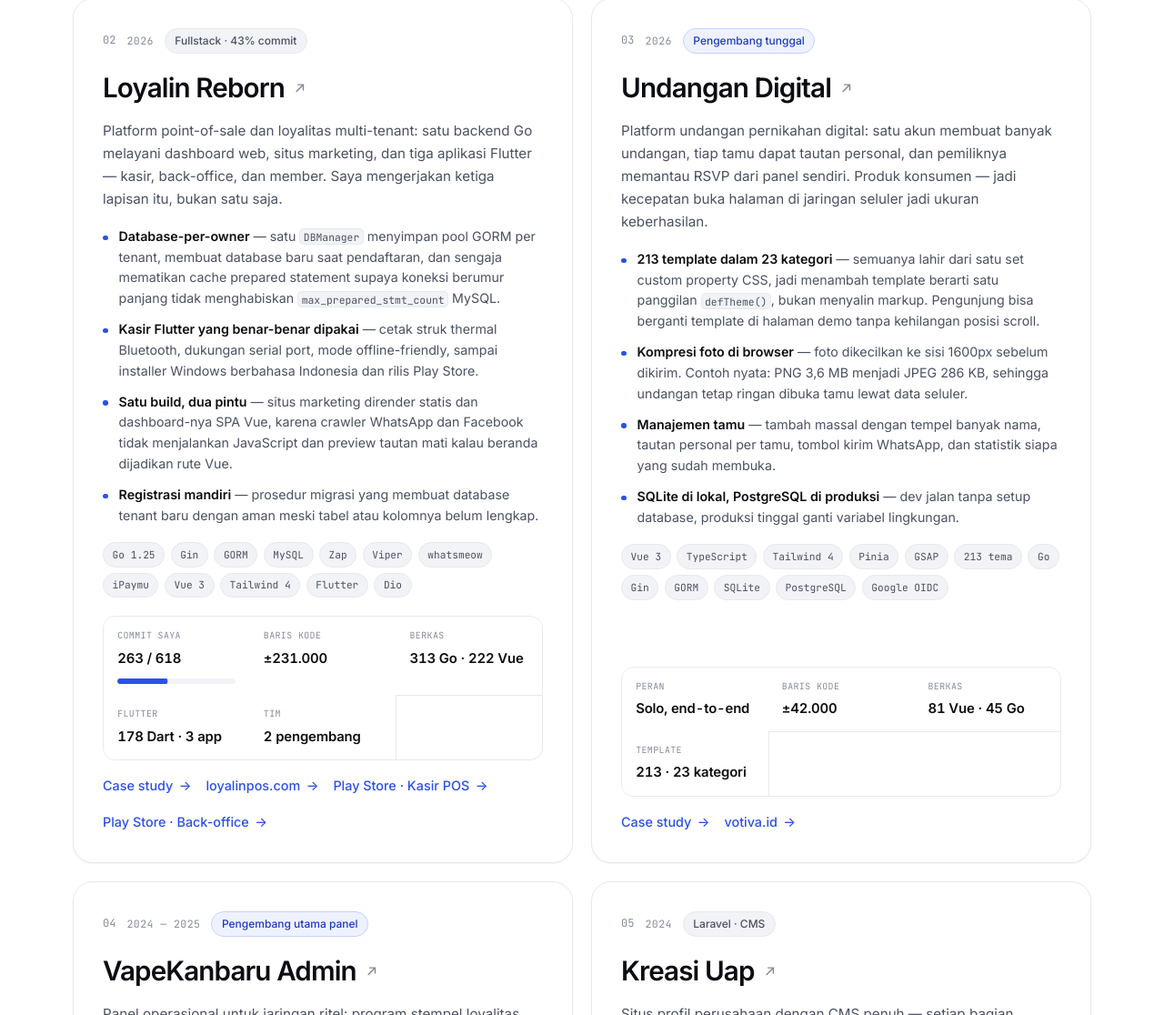
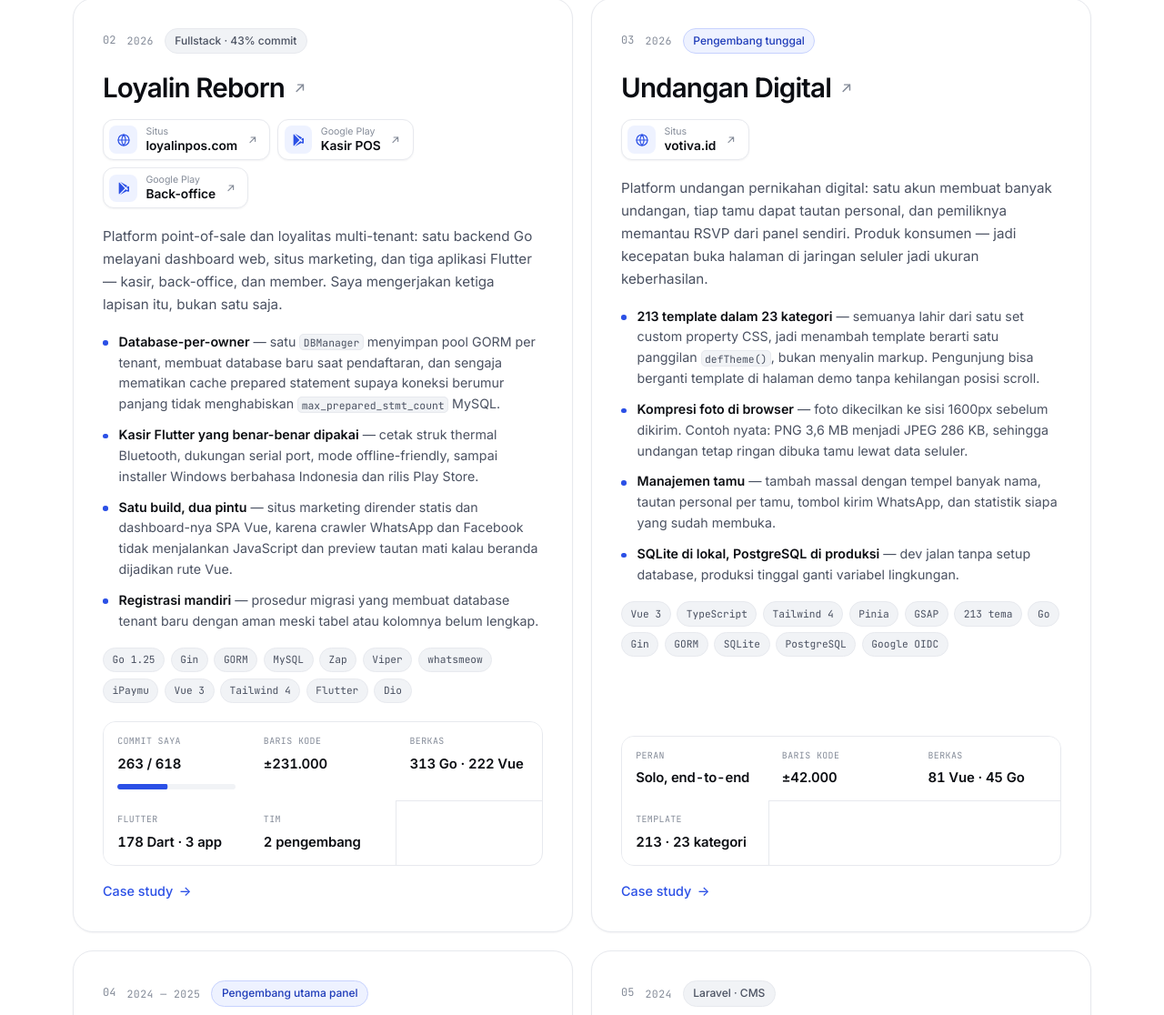
Before and after one commit to rizkifahtur/portfolio, a plain HTML site: page index.html in a window 1280 px wide. Shown: the part 3331-4447 px from the top of the page at 91% size. Drawn offline with Linux system fonts and the light colour scheme.

Commit message:
Add live project links for Loyalin and Votiva with updated styles

```diff
--- a/assets/css/style.css
+++ b/assets/css/style.css
@@ -579,6 +579,35 @@ strong { font-weight: 600; }
 
 .project__side { margin-top: auto; display: grid; gap: 1rem; }
 .project__links { display: flex; gap: 1rem; flex-wrap: wrap; }
+
+/* Tautan produk yang sudah tayang — tepat di bawah judul. */
+.project__live { display: flex; flex-wrap: wrap; gap: 0.5rem; }
+.live {
+  display: inline-flex;
+  align-items: center;
+  gap: 0.6rem;
+  padding: 0.4rem 0.75rem 0.4rem 0.4rem;
+  border: 1px solid var(--line);
+  border-radius: 12px;
+  background: var(--bg);
+  box-shadow: var(--shadow-sm);
+  transition: border-color 0.18s var(--ease), box-shadow 0.18s var(--ease), transform 0.18s var(--ease);
+}
+.live:hover { border-color: var(--accent-line); box-shadow: var(--shadow); transform: translateY(-1px); }
+.live__icon {
+  display: grid;
+  place-items: center;
+  width: 1.9rem; height: 1.9rem;
+  border-radius: 8px;
+  background: var(--accent-soft);
+  color: var(--accent);
+}
+.live__icon svg { width: 1rem; height: 1rem; }
+.live__text { display: grid; line-height: 1.2; }
+.live__k { font-size: 0.66rem; color: var(--fg-faint); }
+.live__v { font-size: 0.86rem; font-weight: 600; color: var(--fg); }
+.live__out { width: 0.85rem; height: 0.85rem; color: var(--fg-faint); transition: color 0.18s var(--ease), transform 0.18s var(--ease); }
+.live:hover .live__out { color: var(--accent); transform: translate(1px, -1px); }
 
 /* Kartu proyek unggulan: lebar penuh, teks kiri, tangkapan layar kanan. */
 .project--feature {
--- a/index.html
+++ b/index.html
@@ -312,6 +312,23 @@
                    stroke-linecap="round" stroke-linejoin="round" aria-hidden="true"><path d="M7 17 17 7M9 7h8v8"/></svg>
             </a>
           </h3>
+          <div class="project__live">
+            <a class="live" href="https://loyalinpos.com" target="_blank" rel="noopener noreferrer">
+              <span class="live__icon"><svg viewBox="0 0 24 24" fill="none" stroke="currentColor" stroke-width="1.8" stroke-linecap="round" stroke-linejoin="round" aria-hidden="true"><circle cx="12" cy="12" r="9"/><path d="M3 12h18M12 3a14 14 0 0 1 0 18M12 3a14 14 0 0 0 0 18"/></svg></span>
+              <span class="live__text"><span class="live__k">Situs</span><span class="live__v">loyalinpos.com</span></span>
+              <svg class="live__out" viewBox="0 0 24 24" fill="none" stroke="currentColor" stroke-width="2" stroke-linecap="round" stroke-linejoin="round" aria-hidden="true"><path d="M7 17 17 7M9 7h8v8"/></svg>
+            </a>
+            <a class="live" href="https://play.google.com/store/apps/details?id=com.loyalin.pos&amp;hl=id" target="_blank" rel="noopener noreferrer">
+              <span class="live__icon"><svg viewBox="0 0 24 24" fill="currentColor" aria-hidden="true"><path d="M4.6 2.3a1.3 1.3 0 0 0-.6 1.1v17.2c0 .5.2.9.6 1.1l9.5-9.7-9.5-9.7zm10.9 8.3 2.6-2.7L6.4 1.4l9.1 9.2zm0 2.8-9.1 9.2 11.7-6.5-2.6-2.7zm4.1-4.6-3 1.7 2.8 2.9-2.8 2.8 3 1.7c.9-.5 1.4-1.1 1.4-1.8V10c0-.7-.5-1.3-1.4-1.2z"/></svg></span>
+              <span class="live__text"><span class="live__k">Google Play</span><span class="live__v">Kasir POS</span></span>
+              <svg class="live__out" viewBox="0 0 24 24" fill="none" stroke="currentColor" stroke-width="2" stroke-linecap="round" stroke-linejoin="round" aria-hidden="true"><path d="M7 17 17 7M9 7h8v8"/></svg>
+            </a>
+            <a class="live" href="https://play.google.com/store/apps/details?id=com.loyalin.backoffice&amp;hl=id" target="_blank" rel="noopener noreferrer">
+              <span class="live__icon"><svg viewBox="0 0 24 24" fill="currentColor" aria-hidden="true"><path d="M4.6 2.3a1.3 1.3 0 0 0-.6 1.1v17.2c0 .5.2.9.6 1.1l9.5-9.7-9.5-9.7zm10.9 8.3 2.6-2.7L6.4 1.4l9.1 9.2zm0 2.8-9.1 9.2 11.7-6.5-2.6-2.7zm4.1-4.6-3 1.7 2.8 2.9-2.8 2.8 3 1.7c.9-.5 1.4-1.1 1.4-1.8V10c0-.7-.5-1.3-1.4-1.2z"/></svg></span>
+              <span class="live__text"><span class="live__k">Google Play</span><span class="live__v">Back-office</span></span>
+              <svg class="live__out" viewBox="0 0 24 24" fill="none" stroke="currentColor" stroke-width="2" stroke-linecap="round" stroke-linejoin="round" aria-hidden="true"><path d="M7 17 17 7M9 7h8v8"/></svg>
+            </a>
+          </div>
           <p class="project__sub">
             Platform point-of-sale dan loyalitas multi-tenant: satu backend Go melayani dashboard
             web, situs marketing, dan tiga aplikasi Flutter — kasir, back-office, dan member.
@@ -351,9 +368,6 @@
           </div>
           <div class="project__links">
             <a class="tlink" href="case-studies/loyalin-reborn.html">Case study</a>
-            <a class="tlink" href="https://loyalinpos.com" target="_blank" rel="noopener noreferrer">loyalinpos.com</a>
-            <a class="tlink" href="https://play.google.com/store/apps/details?id=com.loyalin.pos&amp;hl=id" target="_blank" rel="noopener noreferrer">Play Store · Kasir POS</a>
-            <a class="tlink" href="https://play.google.com/store/apps/details?id=com.loyalin.backoffice&amp;hl=id" target="_blank" rel="noopener noreferrer">Play Store · Back-office</a>
           </div>
         </aside>
       </article>
@@ -374,6 +388,13 @@
                    stroke-linecap="round" stroke-linejoin="round" aria-hidden="true"><path d="M7 17 17 7M9 7h8v8"/></svg>
             </a>
           </h3>
+          <div class="project__live">
+            <a class="live" href="https://votiva.id" target="_blank" rel="noopener noreferrer">
+              <span class="live__icon"><svg viewBox="0 0 24 24" fill="none" stroke="currentColor" stroke-width="1.8" stroke-linecap="round" stroke-linejoin="round" aria-hidden="true"><circle cx="12" cy="12" r="9"/><path d="M3 12h18M12 3a14 14 0 0 1 0 18M12 3a14 14 0 0 0 0 18"/></svg></span>
+              <span class="live__text"><span class="live__k">Situs</span><span class="live__v">votiva.id</span></span>
+              <svg class="live__out" viewBox="0 0 24 24" fill="none" stroke="currentColor" stroke-width="2" stroke-linecap="round" stroke-linejoin="round" aria-hidden="true"><path d="M7 17 17 7M9 7h8v8"/></svg>
+            </a>
+          </div>
           <p class="project__sub">
             Platform undangan pernikahan digital: satu akun membuat banyak undangan, tiap tamu
             dapat tautan personal, dan pemiliknya memantau RSVP dari panel sendiri. Produk
@@ -411,7 +432,6 @@
           </div>
           <div class="project__links">
             <a class="tlink" href="case-studies/undangan-digital.html">Case study</a>
-            <a class="tlink" href="https://votiva.id" target="_blank" rel="noopener noreferrer">votiva.id</a>
           </div>
         </aside>
       </article>
```
